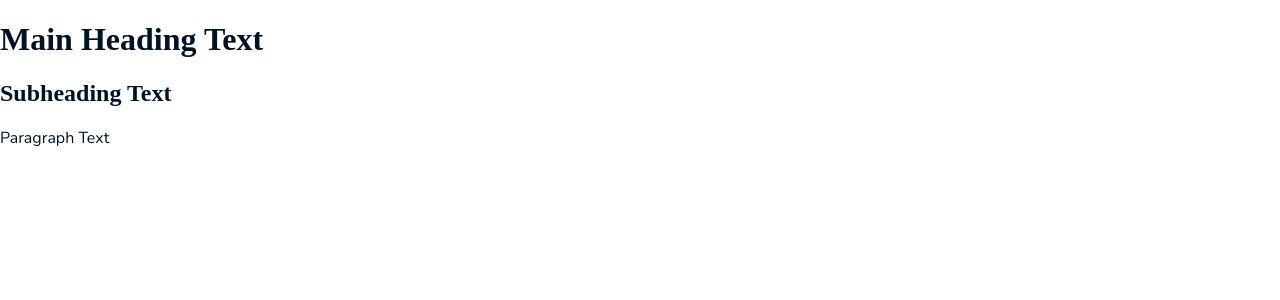
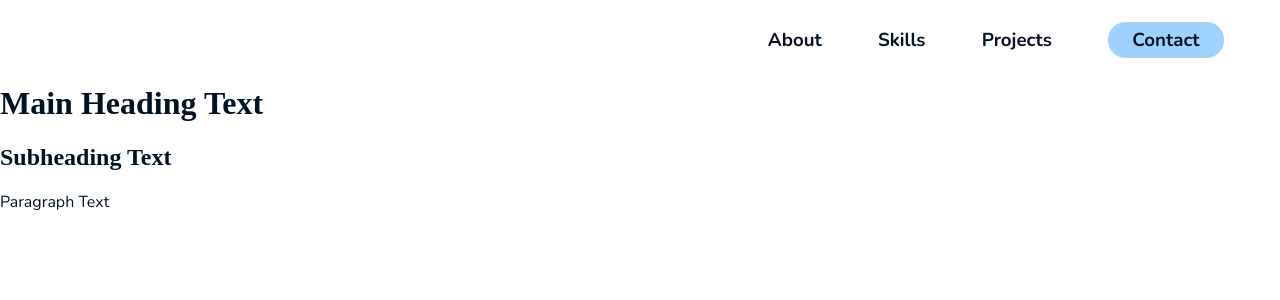
Before and after one commit to ang-riv/portfolio, a React (Create React App) app: page / in a window 1280 px wide. Shown: the top 300 px of the page. Built offline with nearby package versions, Linux system fonts and the light colour scheme; some icons are missing; a web font is replaced by a local one.

Commit message:
Added Navigation component and styled links

```diff
--- a/src/App.js
+++ b/src/App.js
@@ -1,8 +1,10 @@
 import "./style.css";
 import { Icon } from "@iconify/react";
+import Navigation from "./Navigation.js";
 function App() {
   return (
     <div className="App">
+      <Navigation />
       <h1>Main Heading Text</h1>
       <h2>Subheading Text</h2>
       <p>Paragraph Text</p>
--- /dev/null
+++ b/src/Navigation.js
@@ -0,0 +1,32 @@
+import React from "react";
+
+function Navigation() {
+  const containerStyles = {
+    "margin-top": "1em",
+    height: "3em",
+    display: "flex",
+    "flex-direction": "",
+    "justify-content": "end",
+    "align-items": "center",
+  };
+  const linkStyles = {
+    "margin-right": "3em",
+  };
+
+  const contactStyle = {
+    "background-color": "#9FD1FF",
+    "margin-right": "3em",
+    padding: "0.25em 1.3em",
+    "border-radius": "0.938em",
+  };
+  return (
+    <div style={containerStyles}>
+      <h3 style={linkStyles}>About</h3>
+      <h3 style={linkStyles}>Skills</h3>
+      <h3 style={linkStyles}>Projects</h3>
+      <h3 style={contactStyle}>Contact</h3>
+    </div>
+  );
+}
+
+export default Navigation;
```
Also changed, not shown: src/IntroSection.js (added, +7 -0 lines).
